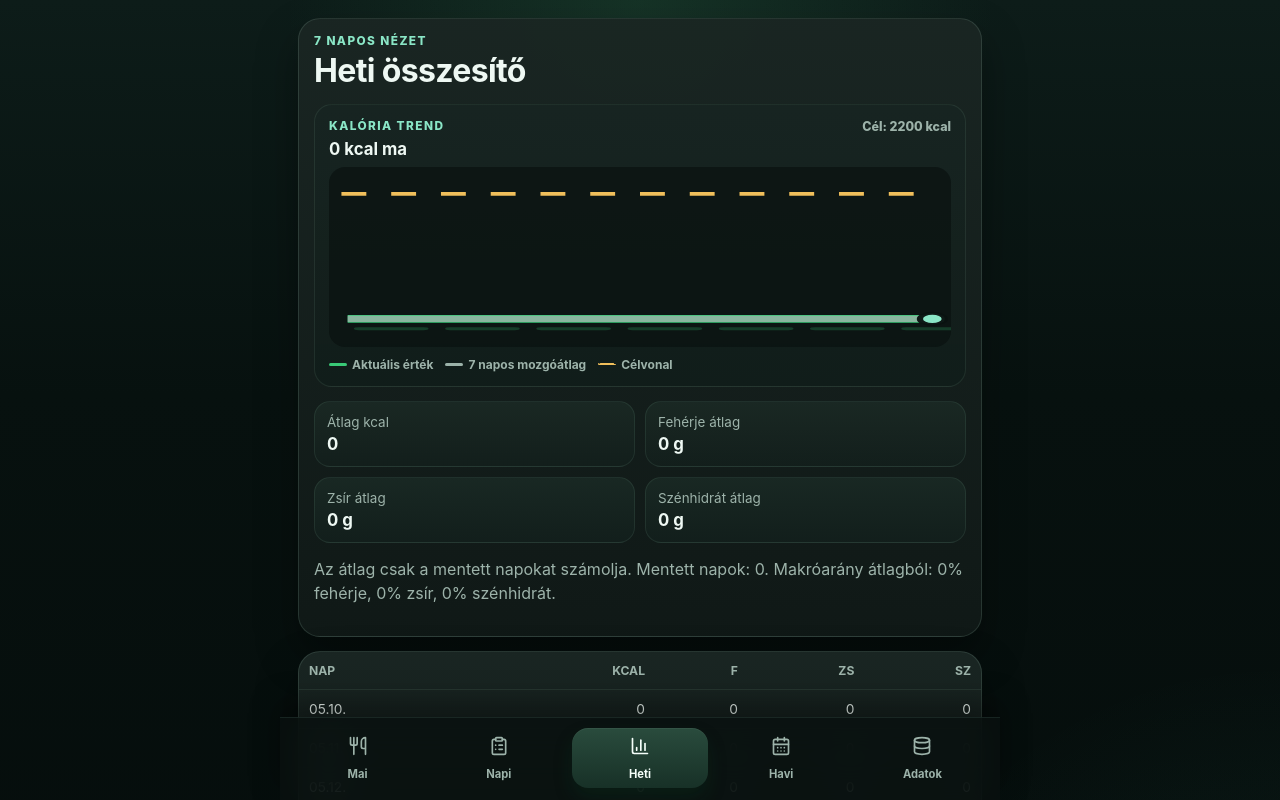
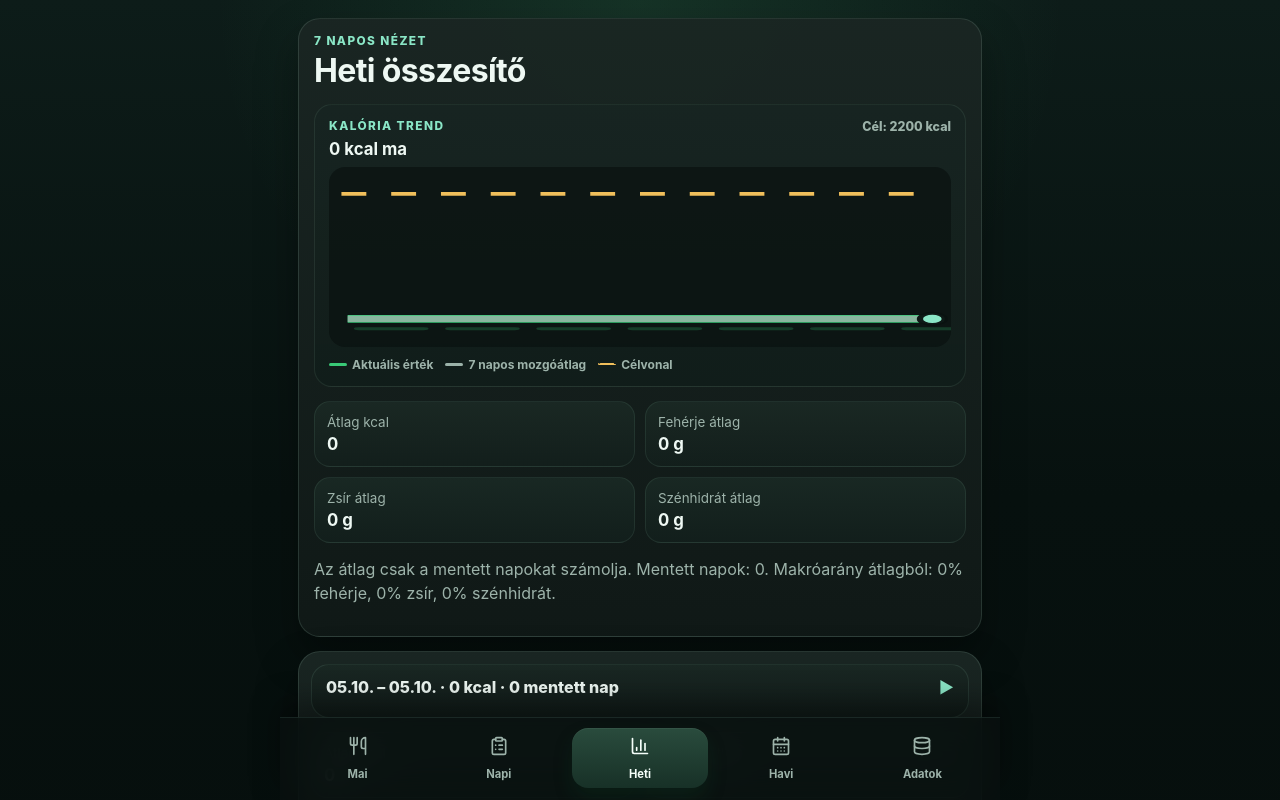
Before and after one commit to tonetttoman/makro-app, a React (Vite) app: page / in a window 1280 px wide. Both pictures are taken after a click on the button "Heti". Shown: the top 800 px of the page. Built offline with nearby package versions, Linux system fonts and the light colour scheme.

Commit message:
group weekly and monthly stats into collapsible summaries

```diff
--- a/src/components/StatsView.jsx
+++ b/src/components/StatsView.jsx
@@ -1,5 +1,6 @@
+import { useState } from "react";
 import { averageTotals, calculateMacroRatio, calculateTotals, movingAverage } from "../lib/calculations";
-import { formatShortDate, getRangeKeys } from "../lib/dates";
+import { formatShortDate, getRangeKeys, toDateKey } from "../lib/dates";
 
 function toPoints(values, max, height = 58) {
   return values
@@ -27,6 +28,39 @@ function hasAnyMacroValue(totals) {
 function formatStat(value) {
   const rounded = Math.round(value * 10) / 10;
   return Number.isInteger(rounded) ? String(rounded) : rounded.toFixed(1);
+}
+
+function formatDateRange(startKey, endKey) {
+  return `${formatShortDate(startKey)} – ${formatShortDate(endKey)}`;
+}
+
+function dateFromKey(dateKey) {
+  return new Date(`${dateKey}T12:00:00`);
+}
+
+function addDaysLocal(date, days) {
+  const copy = new Date(date);
+  copy.setDate(copy.getDate() + days);
+  return copy;
+}
+
+function getWeekStartKey(dateKey) {
+  const date = dateFromKey(dateKey);
+  const day = date.getDay();
+  const mondayOffset = day === 0 ? -6 : 1 - day;
+  return toDateKey(addDaysLocal(date, mondayOffset));
+}
+
+function sumRows(rows) {
+  return rows.reduce(
+    (totals, row) => ({
+      kcal: totals.kcal + row.kcal,
+      protein: totals.protein + row.protein,
+      fat: totals.fat + row.fat,
+      carbs: totals.carbs + row.carbs
+    }),
+    { kcal: 0, protein: 0, fat: 0, carbs: 0 }
+  );
 }
 
 function buildDayRow({ dateKey, diary, dailyLogs, foods }) {
@@ -66,6 +100,38 @@ function buildDayRow({ dateKey, diary, dailyLogs, foods }) {
     fat: 0,
     carbs: 0
   };
+}
+
+function buildWeekGroups(rows) {
+  const byWeek = new Map();
+  rows.forEach((row) => {
+    const weekStartKey = getWeekStartKey(row.dateKey);
+    if (!byWeek.has(weekStartKey)) byWeek.set(weekStartKey, []);
+    byWeek.get(weekStartKey).push(row);
+  });
+
+  return Array.from(byWeek.entries())
+    .map(([weekStartKey, weekRows]) => {
+      const sortedRows = [...weekRows].sort((a, b) => a.dateKey.localeCompare(b.dateKey));
+      const loggedRows = sortedRows.filter((row) => row.sourceType !== "empty");
+      const startKey = sortedRows[0]?.dateKey || weekStartKey;
+      const endKey = sortedRows[sortedRows.length - 1]?.dateKey || weekStartKey;
+      const total = sumRows(loggedRows);
+      const average = averageTotals(loggedRows);
+      const ratio = calculateMacroRatio(average);
+
+      return {
+        id: weekStartKey,
+        label: formatDateRange(startKey, endKey),
+        rows: sortedRows,
+        loggedRows,
+        isFullWeek: sortedRows.length === 7,
+        total,
+        average,
+        ratio
+      };
+    })
+    .sort((a, b) => a.id.localeCompare(b.id));
 }
 
 function MacroTrendChart({ rows, target }) {
@@ -120,19 +186,94 @@ function MacroTrendChart({ rows, target }) {
   );
 }
 
+function DayRowsTable({ rows }) {
+  return (
+    <div className="table-panel" style={{ marginTop: "10px", boxShadow: "none" }}>
+      <table>
+        <thead>
+          <tr>
+            <th>Nap</th>
+            <th>kcal</th>
+            <th>F</th>
+            <th>Zs</th>
+            <th>Sz</th>
+          </tr>
+        </thead>
+        <tbody>
+          {rows.map((row) => (
+            <tr key={row.dateKey} className={row.sourceType === "summary" ? "summary-row" : ""}>
+              <td>
+                {formatShortDate(row.dateKey)}
+                {row.sourceType === "summary" && <span className="summary-day-label">összesített importált nap</span>}
+                {row.sourceType === "empty" && <span className="summary-day-label">nincs mentett adat</span>}
+              </td>
+              <td>{formatStat(row.kcal)}</td>
+              <td>{formatStat(row.protein)}</td>
+              <td>{formatStat(row.fat)}</td>
+              <td>{formatStat(row.carbs)}</td>
+            </tr>
+          ))}
+        </tbody>
+      </table>
+    </div>
+  );
+}
+
+function WeekSummaryCard({ group, isOpen, onToggle, showDailyDetails = true }) {
+  return (
+    <section className="panel" style={{ marginBottom: "12px", padding: "12px" }}>
+      <button
+        className="collapsible-header"
+        type="button"
+        onClick={onToggle}
+        aria-expanded={isOpen}
+        style={{ marginTop: 0 }}
+      >
+        <span>
+          {group.label} · {Math.round(group.total.kcal)} kcal · {group.loggedRows.length} mentett nap
+        </span>
+        <strong>{isOpen ? "▼" : "▶"}</strong>
+      </button>
+
+      <div className="average-grid" style={{ marginBottom: 0 }}>
+        <span>Átlag kcal <strong>{Math.round(group.average.kcal)}</strong></span>
+        <span>Fehérje átlag <strong>{Math.round(group.average.protein)} g</strong></span>
+        <span>Zsír átlag <strong>{Math.round(group.average.fat)} g</strong></span>
+        <span>Szénhidrát átlag <strong>{Math.round(group.average.carbs)} g</strong></span>
+      </div>
+
+      <p className="muted" style={{ marginBottom: 0 }}>
+        Heti összesen: {Math.round(group.total.kcal)} kcal · F {formatStat(group.total.protein)} g · Zs{" "}
+        {formatStat(group.total.fat)} g · CH {formatStat(group.total.carbs)} g. Makróarány átlagból:{" "}
+        {Math.round(group.ratio.protein)}% fehérje, {Math.round(group.ratio.fat)}% zsír,{" "}
+        {Math.round(group.ratio.carbs)}% szénhidrát.
+      </p>
+
+      {isOpen && showDailyDetails && <DayRowsTable rows={group.rows} />}
+    </section>
+  );
+}
+
 export function StatsView({ diary, dailyLogs, foods, targets, days, title }) {
+  const [openGroups, setOpenGroups] = useState({});
   const keys = getRangeKeys(days);
   const rows = keys.map((dateKey) => buildDayRow({ dateKey, diary, dailyLogs, foods }));
   const loggedRows = rows.filter((row) => row.sourceType !== "empty");
   const average = averageTotals(loggedRows);
   const ratio = calculateMacroRatio(average);
+  const weekGroups = buildWeekGroups(rows);
+  const isMonthlyView = days > 7;
+
+  function toggleGroup(groupId) {
+    setOpenGroups((current) => ({ ...current, [groupId]: !current[groupId] }));
+  }
 
   return (
     <main className="page">
       <section className="panel">
         <p className="eyebrow">{days} napos nézet</p>
         <h1>{title}</h1>
-        <MacroTrendChart rows={rows} target={targets.kcal} />
+        {!isMonthlyView && <MacroTrendChart rows={rows} target={targets.kcal} />}
         <div className="average-grid">
           <span>Átlag kcal <strong>{Math.round(average.kcal)}</strong></span>
           <span>Fehérje átlag <strong>{Math.round(average.protein)} g</strong></span>
@@ -145,32 +286,16 @@ export function StatsView({ diary, dailyLogs, foods, targets, days, title }) {
         </p>
       </section>
 
-      <section className="table-panel">
-        <table>
-          <thead>
-            <tr>
-              <th>Nap</th>
-              <th>kcal</th>
-              <th>F</th>
-              <th>Zs</th>
-              <th>Sz</th>
-            </tr>
-          </thead>
-          <tbody>
-            {rows.map((row) => (
-              <tr key={row.dateKey} className={row.sourceType === "summary" ? "summary-row" : ""}>
-                <td>
-                  {formatShortDate(row.dateKey)}
-                  {row.sourceType === "summary" && <span className="summary-day-label">összesített importált nap</span>}
-                </td>
-                <td>{formatStat(row.kcal)}</td>
-                <td>{formatStat(row.protein)}</td>
-                <td>{formatStat(row.fat)}</td>
-                <td>{formatStat(row.carbs)}</td>
-              </tr>
-            ))}
-          </tbody>
-        </table>
+      <section aria-label={isMonthlyView ? "Havi heti összesítők" : "Heti összesítő"}>
+        {weekGroups.map((group) => (
+          <WeekSummaryCard
+            key={group.id}
+            group={group}
+            isOpen={Boolean(openGroups[group.id])}
+            onToggle={() => toggleGroup(group.id)}
+            showDailyDetails
+          />
+        ))}
       </section>
     </main>
   );
```
